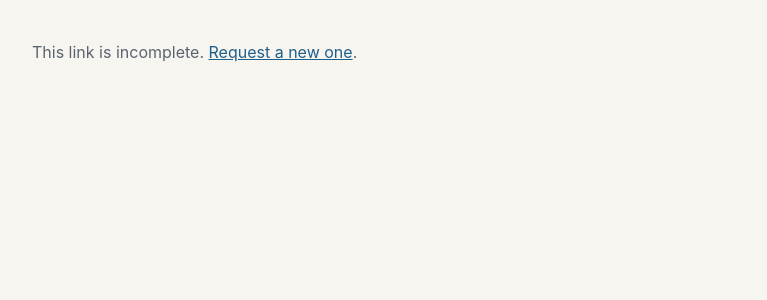
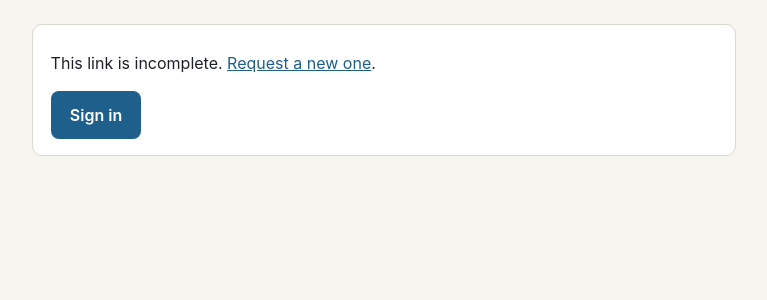
Before and after one commit to max-roux/tmk-tellmekort, a FastAPI app: page /auth in a window 1280 px wide. Shown: the top 300 px of the page, without its empty margins (256-1023 px from the left). Run offline with FastAPI, Linux system fonts and the light colour scheme; parts of the project's set-up code (start-up, migrations or seed data) failed here and were passed over.

Commit message:
Sign-in links need a tap too; opening one no longer submits it
Why: same exposure as email buttons: a scanner that runs scripts could use up the
single-use link before the surgeon clicks it. /auth now shows a 'Sign in' button.
Proof: test updated first (no .submit(), button present) failed, now passes; in the browser
the page waited 2 s, the tap signed in and landed on the feed; 214 tests pass.

Co-Authored-By: Claude Opus 5.5 <noreply@anthropic.com>

```diff
--- a/app/web/auth.py
+++ b/app/web/auth.py
@@ -1,8 +1,9 @@
 """Sign-in by magic link (SPEC.md §11): /login, /auth, /logout.
 
 The emailed link is BASE_URL/auth#<token>. The token sits in the URL fragment, which
-browsers never send, so it stays out of access logs; and opening the link only renders
-a page that POSTs the token, so mail scanners that prefetch links cannot use it up.
+browsers never send, so it stays out of access logs; and opening the link only shows a
+"Sign in" button whose tap POSTs the token, so mail scanners that open links (even
+running scripts) cannot use it up.
 """
 
 import logging
--- a/app/web/templates/auth/enter.html
+++ b/app/web/templates/auth/enter.html
@@ -1,15 +1,19 @@
 {% extends "base.html" %}
-{% block title %}Signing in · Maxfac Papers{% endblock %}
+{% block title %}Sign in · Maxfac Papers{% endblock %}
 {% block content %}
-<form id="enter" method="post" action="/auth">
+<form id="enter" method="post" action="/auth" class="card stack">
   <input type="hidden" name="t" id="t">
-  <p class="muted" id="status">Signing you in…</p>
-  <noscript><p>JavaScript is needed to sign in with this link.</p></noscript>
+  <p id="status">Tap to finish signing in.</p>
+  <div><button class="button" type="submit">Sign in</button></div>
 </form>
 <script>
+  // Keep the token out of the address bar and history; submitting stays a human tap.
   const t = decodeURIComponent(location.hash.slice(1));
   history.replaceState(null, "", location.pathname);
-  if (t) { document.getElementById("t").value = t; document.getElementById("enter").submit(); }
-  else { document.getElementById("status").innerHTML = 'This link is incomplete. <a href="/login">Request a new one</a>.'; }
+  if (t) { document.getElementById("t").value = t; }
+  else {
+    document.querySelector("#enter button").hidden = true;
+    document.getElementById("status").innerHTML = 'This link is incomplete. <a href="/login">Request a new one</a>.';
+  }
 </script>
 {% endblock %}
```
Also changed, not shown: SPEC.md (+1 -1 lines), tests/test_auth_web.py (+4 -1 lines).
